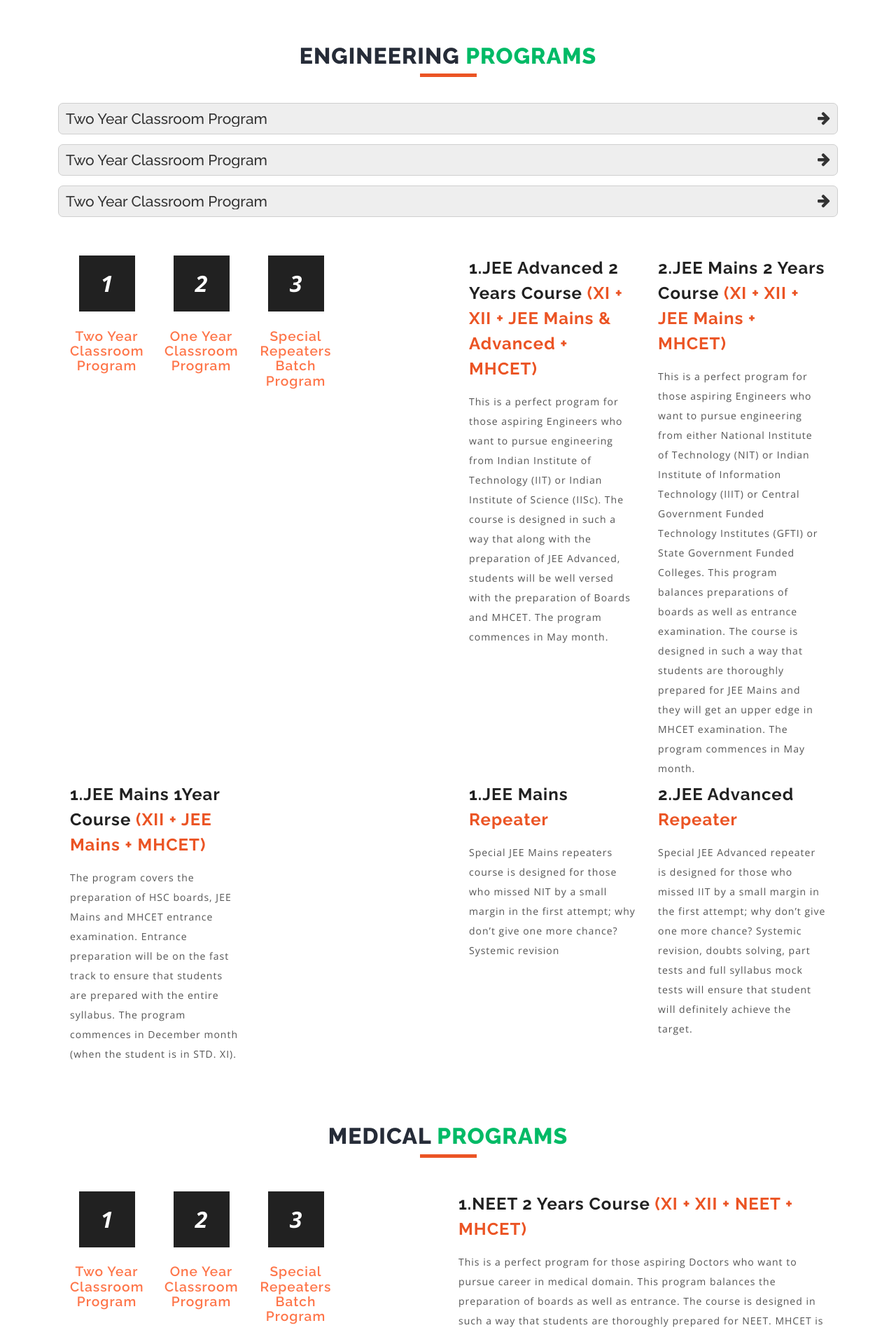
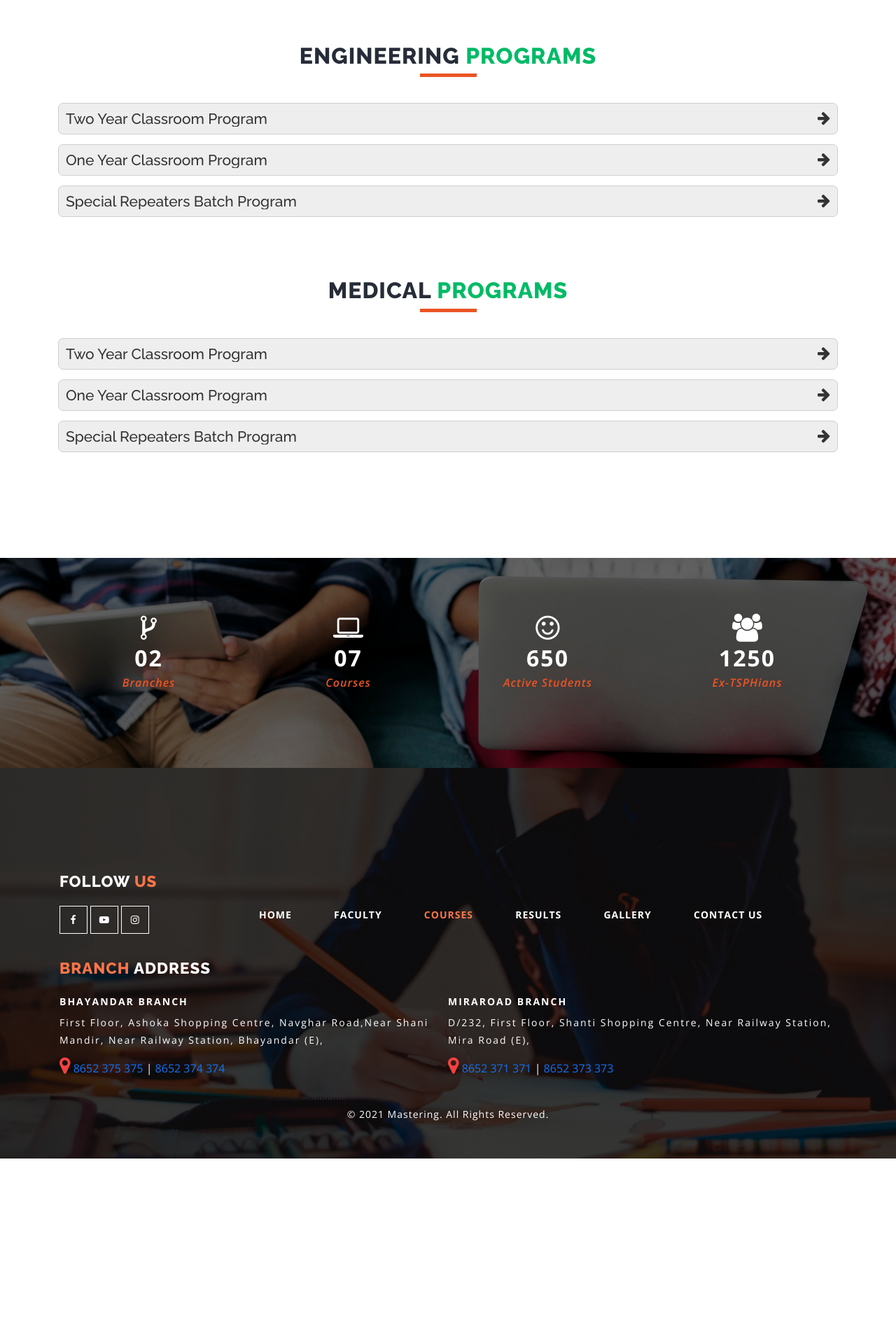
Before and after one commit to sunil007/tsphweb, a PHP site: page /courses.php in a window 1280 px wide. Shown: the part 376-2276 px from the top of the page at 70% size. After the commit the page ends 2031 px from the top, so only its background shows below. Run offline with PHP 8.4, Linux system fonts and the light colour scheme.

Commit message:
courses page updated the details

```diff
--- a/courses.php
+++ b/courses.php
@@ -17,13 +17,17 @@
 		</div>
 	</div>
 <!-- //banner -->
+
 <!-- services -->
 	<div class="services two">
 		<div class="container">
 			<!-- Engineering Programs -->
 			<h3 class="w3l_header w3_agileits_header">Engineering  <span>Programs</span></h3>
 			<div style='height:30px'></div>
+
+			<!-- Accordian -->
 			<div class="accordion" id="accordionExample">
+			<!-- Engg - Two Year Classroom Program -->
 				<div class="card">
 					<div class="card-header" id="headingOne">
 						<h2 class="mb-0 nofocus">
@@ -57,10 +61,90 @@
 					  </div>
 					</div>
 				</div>
+
+			  <!-- Engg - One Year Classroom Program -->
 				<div class="card">
 					<div class="card-header" id="headingOne">
 						<h2 class="mb-0 nofocus">
 							<button class="nofocus btn btn-link fullExpand text-left collapsed" type="button" data-toggle="collapse" data-target="#engcollapseTwo">
+								<h4 class='accordHeader'>
+									<div class='row nomargin'>
+										<div class='col-xs-11 nopadding' style='overflow: hidden;text-overflow: ellipsis;'>One Year Classroom Program</div>
+										<div class='col-xs-1 nopadding'>
+											<div style="float: right;">
+												<i class="fa fa-arrow-right"></i>
+												<i class="fa fa-arrow-down"></i>
+											</div>
+										</div>
+									</div>
+								</h4>
+							</button>
+						</h2>
+					</div>
+
+					<div id="engcollapseTwo" class="collapse" aria-labelledby="headingOne" data-parent="#accordionExample">
+						<div class="card-body accordBody wthree_services_grid_left">
+							<div style='height:10px'></div>
+							<h3 class="text-left nomargin" style="font-size:1.5em">1.JEE Mains 1Year Course <span>(XII + JEE Mains + MHCET)</span></h3>
+							<div style='height:10px'></div>
+							<p>The program covers the preparation of HSC boards, JEE Mains and MHCET entrance examination. Entrance preparation will be on the fast track to ensure that students are prepared with the entire syllabus. The program commences in December month (when the student is in STD. XI).</p>
+							<div style='height:5px'></div>
+						</div>
+					</div>
+				</div>
+
+			  <!-- Engg - Special Repeaters Batch Program -->
+				<div class="card">
+					<div class="card-header" id="headingOne">
+						<h2 class="mb-0 nofocus">
+							<button class="nofocus btn btn-link fullExpand text-left collapsed" type="button" data-toggle="collapse" data-target="#engcollapseThree">
+								<h4 class='accordHeader'>
+									<div class='row nomargin'>
+										<div class='col-xs-11 nopadding' style='overflow: hidden;text-overflow: ellipsis;'>Special Repeaters Batch Program</div>
+										<div class='col-xs-1 nopadding'>
+											<div style="float: right;">
+												<i class="fa fa-arrow-right"></i>
+												<i class="fa fa-arrow-down"></i>
+											</div>
+										</div>
+									</div>
+								</h4>
+							</button>
+						</h2>
+					</div>
+
+					<div id="engcollapseThree" class="collapse" aria-labelledby="headingOne" data-parent="#accordionExample">
+						<div class="card-body accordBody wthree_services_grid_left">
+							<div style='height:10px'></div>
+							<h3 class="text-left nomargin" style="font-size:1.5em">1.JEE Mains <span>Repeater</span></h3>
+							<div style='height:10px'></div>
+							<p>Special JEE Mains repeaters course is designed for those who missed NIT by a small margin in the first attempt; why don’t give one more chance? Systemic revision.</p>
+							<div style='height:30px'></div>
+							<h3 class="text-left nomargin" style="font-size:1.5em">2.JEE Advanced <span>Repeater </span></h3>
+							<div style='height:10px'></div>
+							<p>Special JEE Advanced repeater is designed for those who missed IIT by a small margin in the first attempt; why don’t give one more chance? Systemic revision, doubts solving, part tests and full syllabus mock tests will ensure that student will definitely achieve the target.</p>
+							<div style='height:5px'></div>
+						</div>
+					</div>
+				</div>
+			</div>
+
+
+			<div class="col-md-12 col-sm-12">
+				<div style="height:80px;"></div>
+			</div>
+
+			<!-- Medical Programs -->
+			<h3 class="w3l_header w3_agileits_header">Medical  <span>Programs</span></h3>
+			<div style='height:30px'></div>
+
+			<!-- Accordian -->
+			<!-- Med - Two Year Classroom Program -->
+			<div class="accordion" id="accordionExample">
+				<div class="card">
+					<div class="card-header" id="headingOne">
+						<h2 class="mb-0 nofocus">
+							<button class="nofocus btn btn-link fullExpand text-left collapsed" type="button" data-toggle="collapse" data-target="#medcollapseOne">
 								<h4 class='accordHeader'>
 									<div class='row nomargin'>
 										<div class='col-xs-11 nopadding' style='overflow: hidden;text-overflow: ellipsis;'>Two Year Classroom Program</div>
@@ -76,27 +160,25 @@
 						</h2>
 					</div>
 
-				<div id="engcollapseTwo" class="collapse" aria-labelledby="headingOne" data-parent="#accordionExample">
+					<div id="medcollapseOne" class="collapse" aria-labelledby="headingOne" data-parent="#accordionExample">
 						<div class="card-body accordBody wthree_services_grid_left">
 							<div style='height:10px'></div>
-						<h3 class="text-left nomargin" style="font-size:1.5em">1.JEE Advanced 2 Years Course  <span>(XI + XII + JEE Mains &amp; Advanced + MHCET)</span></h3>
+							<h3 class="text-left nomargin" style="font-size:1.5em">1.NEET 2 Years Course <span>(XI + XII + NEET + MHCET)</span></h3>
 							<div style='height:10px'></div>
-						<p>This is a perfect program for those aspiring Engineers who want to pursue engineering from Indian Institute of Technology (IIT) or Indian Institute of Science (IISc). The course is designed in such a way that along with the preparation of JEE Advanced, students will be well versed with the preparation of Boards and MHCET. The program commences in May month.</p>
-						<div style='height:30px'></div>
-						<h3 class="text-left nomargin" style="font-size:1.5em">2.JEE Mains 2 Years Course  <span>(XI + XII + JEE Mains + MHCET)</span></h3>
-						<div style='height:10px'></div>
-						<p>This is a perfect program for those aspiring Engineers who want to pursue engineering from either National Institute of Technology (NIT) or Indian Institute of Information Technology (IIIT) or Central Government Funded Technology Institutes (GFTI) or State Government Funded Colleges. This program balances preparations of boards as well as entrance examination. The course is designed in such a way that students are thoroughly prepared for JEE Mains and they will get an upper edge in MHCET examination. The program commences in May month.</p>
+							<p>This is a perfect program for those aspiring Doctors who want to pursue career in medical domain. This program balances the preparation of boards as well as entrance. The course is designed in such a way that students are thoroughly prepared for NEET. MHCET is for those candidates who want to pursue Pharmacy. The program commences in May month.</p>
 							<div style='height:5px'></div>
 						</div>
 					</div>
 				</div>
+
+				<!-- Med - One Year Classroom Program -->
 				<div class="card">
 					<div class="card-header" id="headingOne">
 						<h2 class="mb-0 nofocus">
-					<button class="nofocus btn btn-link fullExpand text-left collapsed" type="button" data-toggle="collapse" data-target="#engcollapseThree">
+							<button class="nofocus btn btn-link fullExpand text-left collapsed" type="button" data-toggle="collapse" data-target="#medcollapseTwo">
 								<h4 class='accordHeader'>
 									<div class='row nomargin'>
-							<div class='col-xs-11 nopadding' style='overflow: hidden;text-overflow: ellipsis;'>Two Year Classroom Program</div>
+										<div class='col-xs-11 nopadding' style='overflow: hidden;text-overflow: ellipsis;'>One Year Classroom Program</div>
 										<div class='col-xs-1 nopadding'>
 											<div style="float: right;">
 												<i class="fa fa-arrow-right"></i>
@@ -109,161 +191,58 @@
 						</h2>
 					</div>
 
-				<div id="engcollapseThree" class="collapse" aria-labelledby="headingOne" data-parent="#accordionExample">
+					<div id="medcollapseTwo" class="collapse" aria-labelledby="headingOne" data-parent="#accordionExample">
 						<div class="card-body accordBody wthree_services_grid_left">
 							<div style='height:10px'></div>
-						<h3 class="text-left nomargin" style="font-size:1.5em">1.JEE Advanced 2 Years Course  <span>(XI + XII + JEE Mains &amp; Advanced + MHCET)</span></h3>
+							<h3 class="text-left nomargin" style="font-size:1.5em">1.NEET 1 Year Course <span>(XII + NEET + MHCET)</span></h3>
 							<div style='height:10px'></div>
-						<p>This is a perfect program for those aspiring Engineers who want to pursue engineering from Indian Institute of Technology (IIT) or Indian Institute of Science (IISc). The course is designed in such a way that along with the preparation of JEE Advanced, students will be well versed with the preparation of Boards and MHCET. The program commences in May month.</p>
-						<div style='height:30px'></div>
-						<h3 class="text-left nomargin" style="font-size:1.5em">2.JEE Mains 2 Years Course  <span>(XI + XII + JEE Mains + MHCET)</span></h3>
+							<p>Program covers the preparation of HSC boards, NEET and MHCET entrance examination. Entrance preparation will be on the fast track to ensure students are prepared with the entire syllabus. The program commences in December month (when the student is in STD. XI).</p>
+							<div style='height:5px'></div>
+						</div>
+					</div>
+				</div>
+
+				<!-- Med - Special Repeaters Batch Program -->
+				<div class="card">
+					<div class="card-header" id="headingOne">
+						<h2 class="mb-0 nofocus">
+							<button class="nofocus btn btn-link fullExpand text-left collapsed" type="button" data-toggle="collapse" data-target="#medcollapseThree">
+								<h4 class='accordHeader'>
+									<div class='row nomargin'>
+										<div class='col-xs-11 nopadding' style='overflow: hidden;text-overflow: ellipsis;'>Special Repeaters Batch Program</div>
+										<div class='col-xs-1 nopadding'>
+											<div style="float: right;">
+												<i class="fa fa-arrow-right"></i>
+												<i class="fa fa-arrow-down"></i>
+											</div>
+										</div>
+									</div>
+								</h4>
+							</button>
+						</h2>
+					</div>
+
+					<div id="medcollapseThree" class="collapse" aria-labelledby="headingOne" data-parent="#accordionExample">
+						<div class="card-body accordBody wthree_services_grid_left">
 							<div style='height:10px'></div>
-						<p>This is a perfect program for those aspiring Engineers who want to pursue engineering from either National Institute of Technology (NIT) or Indian Institute of Information Technology (IIIT) or Central Government Funded Technology Institutes (GFTI) or State Government Funded Colleges. This program balances preparations of boards as well as entrance examination. The course is designed in such a way that students are thoroughly prepared for JEE Mains and they will get an upper edge in MHCET examination. The program commences in May month.</p>
+							<h3 class="text-left nomargin" style="font-size:1.5em">1.NEET <span>Repeaters</span></h3>
+							<div style='height:10px'></div>
+							<p>Special NEET Repeaters course is designed for those who missed government MBBS or BDS seat by a small margin in the first attempt; why don’t give one more chance? Systemic revision, doubts solving, part tests and full syllabus mock tests will ensure that student will definitely achieve the Target.</p>
 							<div style='height:5px'></div>
 						</div>
 					</div>
 				</div>
 			</div>
 
-			<div class="wthree_services_grids">
-				<div class="col-md-6 wthree_services_grid_right">
-					<div class="col-md-3 agileits_w3layouts_service_grid">
-						<div class="agile_service_grd">
-							<i class="fa-stack" aria-hidden="true">
-								<strong class="fa-stack-1x">
-									1
-								</strong>
-							</i>
-						</div>
-						<h4>Two Year Classroom Program</h4>
-					</div>
-					<div class="col-md-3 agileits_w3layouts_service_grid">
-						<div class="agile_service_grd">
-						<i class="fa-stack" aria-hidden="true">
-							<strong class="fa-stack-1x">
-								2
-							</strong>
-						</i>
-						</div>
-						<h4>One Year Classroom Program</h4>
-					</div>
-					<div class="col-md-3 agileits_w3layouts_service_grid">
-						<div class="agile_service_grd">
-						<i class="fa-stack" aria-hidden="true">
-							<strong class="fa-stack-1x">
-								3
-							</strong>
-						</i>
-						</div>
-						<h4>Special Repeaters Batch Program</h4>
-					</div>
-				</div>
-				<!-- Engg - Two Year Classroom Program -->
-				<div class="col-md-6 wthree_services_grid_left">
-					<div class="col-md-6 wthree_services_grid_right">
-						<h3 class='text-left nomargin' style='font-size:1.5em'>1.JEE Advanced 2 Years Course  <span>(XI + XII + JEE Mains & Advanced + MHCET)</span></h3>
-						<div style='height:15px;'></div>
-						<p>This is a perfect program for those aspiring Engineers who want to pursue engineering from Indian Institute of Technology (IIT) or Indian Institute of Science (IISc). The course is designed in such a way that along with the preparation of JEE Advanced, students will be well versed with the preparation of Boards and MHCET. The program commences in May month.</p>
-					</div>
-					<div class="col-md-6 wthree_services_grid_left">
-						<h3 class='text-left nomargin' style='font-size:1.5em'>2.JEE Mains 2 Years Course  <span>(XI + XII + JEE Mains + MHCET)</span></h3>
-						<div style='height:15px;'></div>
-						<p>This is a perfect program for those aspiring Engineers who want to pursue engineering from either National Institute of Technology (NIT) or Indian Institute of Information Technology (IIIT) or Central Government Funded Technology Institutes (GFTI) or State Government Funded Colleges. This program balances preparations of boards as well as entrance examination. The course is designed in such a way that students are thoroughly prepared for JEE Mains and they will get an upper edge in MHCET examination. The program commences in May month.</p>
-					</div>
-				</div>
-
-				<!-- Engg - One Year Classroom Program -->
-				<div class="col-md-6 wthree_services_grid_left">
-					<div class="col-md-6 wthree_services_grid_right">
-						<h3 class='text-left nomargin' style='font-size:1.5em'>1.JEE Mains 1Year Course <span>(XII + JEE Mains + MHCET)</span></h3>
-						<div style='height:15px;'></div>
-						<p>The program covers the preparation of HSC boards, JEE Mains and MHCET entrance examination. Entrance preparation will be on the fast track to ensure that students are prepared with the entire syllabus. The program commences in December month (when the student is in STD. XI).</p>
-					</div>
-				</div>
-
-				<!-- Engg - Special Repeaters Batch Program -->
-				<div class="col-md-6 wthree_services_grid_left">
-					<div class="col-md-6 wthree_services_grid_right">
-						<h3 class='text-left nomargin' style='font-size:1.5em'>1.JEE Mains <span>Repeater</span></h3>
-						<div style='height:15px;'></div>
-						<p>Special JEE Mains repeaters course is designed for those who missed NIT by a small margin in the first attempt; why don’t give one more chance? Systemic revision</p>
-					</div>
-					<div class="col-md-6 wthree_services_grid_left">
-						<h3 class='text-left nomargin' style='font-size:1.5em'>2.JEE Advanced <span>Repeater </span></h3>
-						<div style='height:15px;'></div>
-						<p>Special JEE Advanced repeater is designed for those who missed IIT by a small margin in the first attempt; why don’t give one more chance? Systemic revision, doubts solving, part tests and full syllabus mock tests will ensure that student will definitely achieve the target.</p>
-					</div>
-				</div>
-				<div class="clearfix"> </div>
-			</div>
-
 			<div class="col-md-12 col-sm-12">
 				<div style="height:80px;"></div>
-			</div>
-			<!-- Medical Programs -->
-			<h3 class="w3l_header w3_agileits_header">Medical  <span>Programs</span></h3>
-			<div class="wthree_services_grids">
-				<div class="col-md-6 wthree_services_grid_right">
-					<div class="col-md-3 agileits_w3layouts_service_grid">
-						<div class="agile_service_grd">
-							<i class="fa-stack" aria-hidden="true">
-								<strong class="fa-stack-1x">
-									1
-								</strong>
-							</i>
-						</div>
-						<h4>Two Year Classroom Program</h4>
-					</div>
-					<div class="col-md-3 agileits_w3layouts_service_grid">
-						<div class="agile_service_grd">
-						<i class="fa-stack" aria-hidden="true">
-							<strong class="fa-stack-1x">
-								2
-							</strong>
-						</i>
-						</div>
-						<h4>One Year Classroom Program</h4>
-					</div>
-					<div class="col-md-3 agileits_w3layouts_service_grid">
-						<div class="agile_service_grd">
-						<i class="fa-stack" aria-hidden="true">
-							<strong class="fa-stack-1x">
-								3
-							</strong>
-						</i>
-						</div>
-						<h4>Special Repeaters Batch Program</h4>
-					</div>
-				</div>
-
-					<!-- Med - Two Year Classroom Program -->
-				<div class="col-md-6 wthree_services_grid_left">
-						<h3 class='text-left nomargin' style='font-size:1.5em'>1.NEET 2 Years Course <span>(XI + XII + NEET + MHCET)</span></h3>
-						<div style='height:15px;'></div>
-						<p>This is a perfect program for those aspiring Doctors who want to pursue career in medical domain. This program balances the preparation of boards as well as entrance. The course is designed in such a way that students are thoroughly prepared for NEET. MHCET is for those candidates who want to pursue Pharmacy. The program commences in May month.</p>
-				</div>
-
-				<!-- Med - One Year Classroom Program -->
-				<div class="col-md-6 wthree_services_grid_left">
-						<h3 class='text-left nomargin' style='font-size:1.5em'>1.NEET 1 Year Course <span>(XII + NEET + MHCET)</span></h3>
-						<div style='height:15px;'></div>
-						<p>Program covers the preparation of HSC boards, NEET and MHCET entrance examination. Entrance preparation will be on the fast track to ensure students are prepared with the entire syllabus. The program commences in December month (when the student is in STD. XI).</p>
-				</div>
-
-				<!-- Med - Special Repeaters Batch Program -->
-				<div class="col-md-6 wthree_services_grid_left">
-						<h3 class='text-left nomargin' style='font-size:1.5em'>1.NEET <span>Repeaters</span></h3>
-						<div style='height:15px;'></div>
-						<p>Special NEET Repeaters course is designed for those who missed government MBBS or BDS seat by a small margin in the first attempt; why don’t give one more chance? Systemic revision, doubts solving, part tests and full syllabus mock tests will ensure that student will definitely achieve the Target.</p>
 			</div>
 
 			<div class="clearfix"> </div>
 		</div>
-				<div class="clearfix"> </div>
-			</div>
-		</div>
 	</div>
 <!-- //services -->
+
 <!-- stats -->
 	<div class="stats" id="stats">
 	    <div class="container">
@@ -293,51 +272,9 @@
    </div>
 </div>
 <!-- //stats -->
-	<div class="col-md-12 col-sm-12">
-		<div style="height:80px;"></div>
-	</div>
-<h3 class="w3l_header w3_agileits_header">Medical  <span>Programs</span></h3>
-			<div class="wthree_services_grids">
-				<div class="col-md-12 wthree_services_grid_right">
-					<div class="col-md-4 agileits_w3layouts_service_grid">
-						<div class="agile_service_grd">
-							<i class="fa-stack" aria-hidden="true">
-								<strong class="fa-stack-1x">
-									1
-								</strong>
-							</i>
-						</div>
-						<h4>Two Year Classroom Program</h4>
-						<p>Tortor varius augue ut mauris dictum.</p>
-					</div>
-					<div class="col-md-4 agileits_w3layouts_service_grid">
-						<div class="agile_service_grd">
-						<i class="fa-stack" aria-hidden="true">
-							<strong class="fa-stack-1x">
-								2
-							</strong>
-						</i>
-						</div>
-						<h4>One Year Classroom Program</h4>
-						<p>Tortor varius augue ut mauris dictum.</p>
-					</div>
-					<div class="col-md-4 agileits_w3layouts_service_grid">
-						<div class="agile_service_grd">
-						<i class="fa-stack" aria-hidden="true">
-							<strong class="fa-stack-1x">
-								3
-							</strong>
-						</i>
-						</div>
-						<h4>Special Repeaters Batch Program</h4>
-						<p>Tortor varius augue ut mauris dictum.</p>
-					</div>
-					<div class="clearfix"> </div>
-				</div>
-				<div class="clearfix"> </div>
-			</div>
-		</div>
-	</div>
+
+	<div></div>
+
 	<div class="col-md-12 col-sm-12">
 		<div style="height:150px;"></div>
 	</div>
```
Lines whose indentation alone changed are shown as unchanged.
